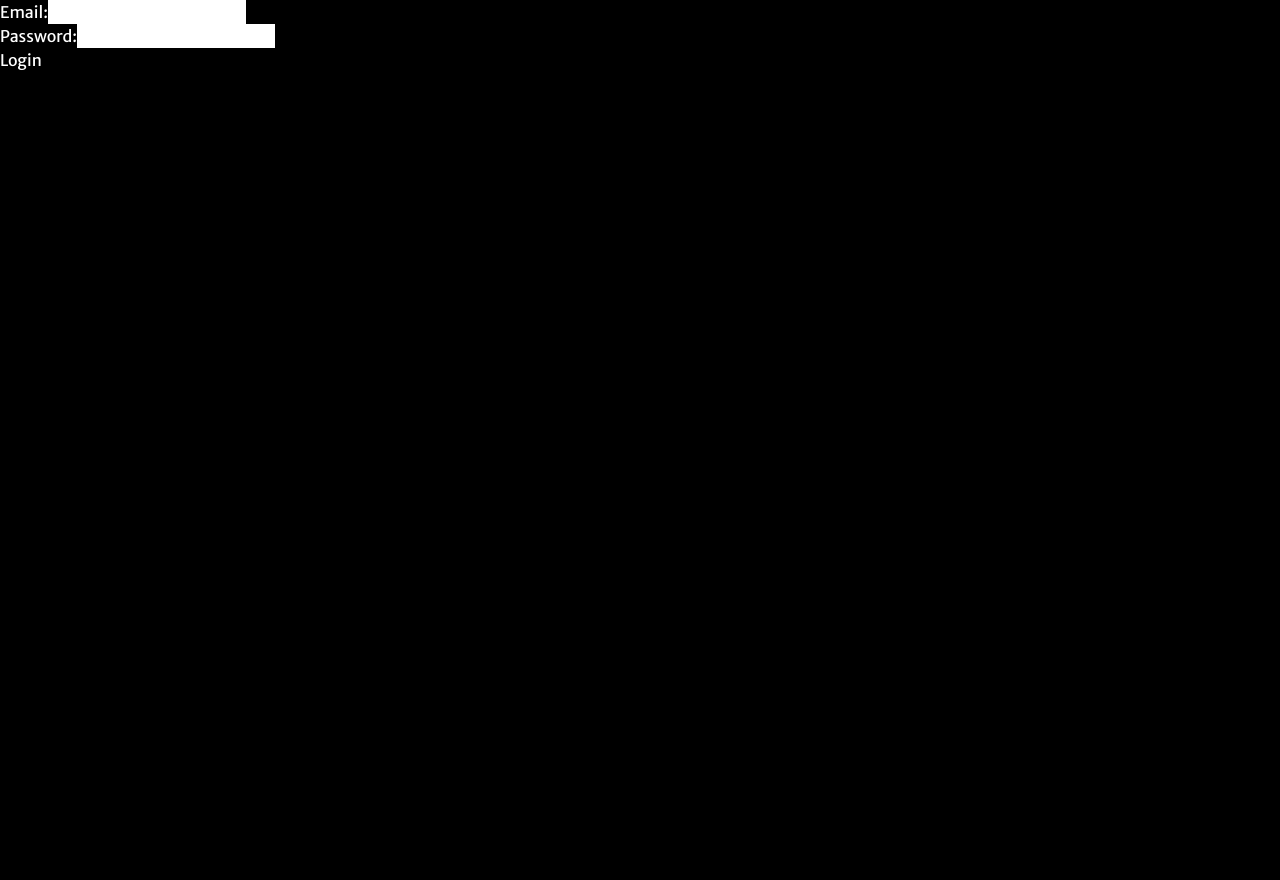
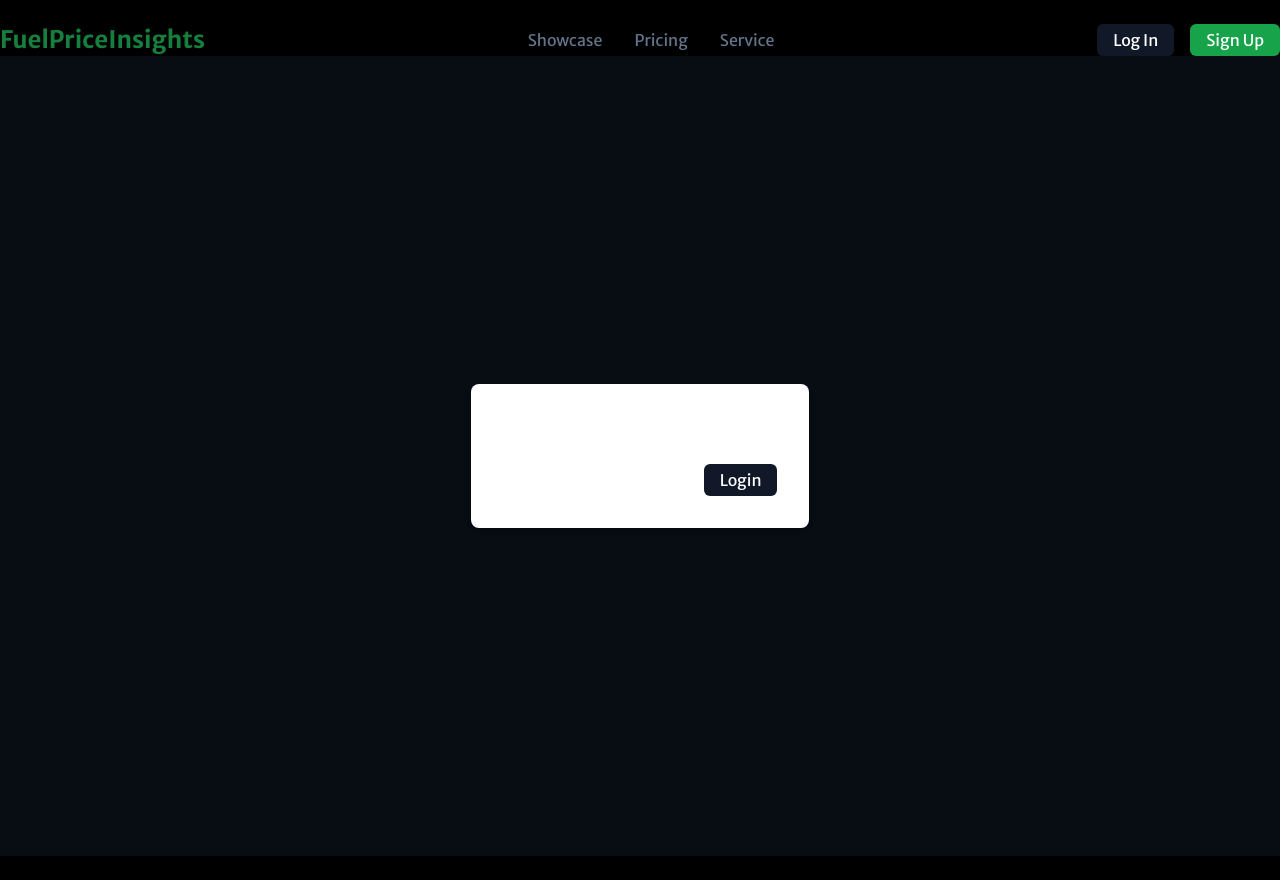
Before and after one commit to caoboyeehaw/fuel-price-insights, a Next.js app: page /login in a window 1280 px wide. Before the commit the page ends 800 px from the top, so only its background shows below. Built offline with nearby package versions, Linux system fonts and the light colour scheme.

Commit message:
good push

```diff
--- a/src/components/Navbar.tsx
+++ b/src/components/Navbar.tsx
@@ -6,13 +6,20 @@ const Navbar = () => {
       <nav className="flex justify-between items-center">
         <div>
           <Link href="/" className="font-bold text-2xl text-green-700">FuelPriceInsights</Link>
+
+        </div>
+
+        <div>
+          <Link className="text-md rounded-lg px-4 py-2 text-slate-500 hover:text-black" href="/showcase">Showcase</Link>
+          <Link className="text-md rounded-lg px-4 py-2 text-slate-500 hover:text-black" href="/pricing">Pricing</Link>
+          <Link className="text-md rounded-lg px-4 py-2 text-slate-500 hover:text-black" href="/service">Service</Link>
         </div>
         <div className="flex space-x-4 items-center">
-          <Link className="text-md rounded-lg px-4 py-2 text-slate-500 hover:text-black" href="/">About</Link>
-          <Link className="text-md flex items-center shadow-lg rounded-lg hover:shadow-none px-4 py-1 bg-gray-900 text-white" href="/login">
+
+          <Link className="text-md flex items-center rounded-md px-4 py-1 bg-gray-900 hover:bg-gray-800 text-white" href="/login">
             <span className="mx-auto">Log In</span>
           </Link>
-          <Link className="text-md flex items-center shadow-lg rounded-lg hover:shadow-none px-4 py-1 bg-green-600 text-white" href="/signup">
+          <Link className="text-md flex items-center rounded-md hover:shadow-none px-4 py-1 bg-green-600 hover:bg-green-500 text-white" href="/signup">
             <span className="mx-auto">Sign Up</span>
           </Link>
         </div>
--- a/src/pages/login.tsx
+++ b/src/pages/login.tsx
@@ -1,4 +1,5 @@
 import { useForm } from 'react-hook-form';
+import Navbar from '../components/Navbar';
 
 const SigninPage = () => {
   const { register, handleSubmit, formState: { errors } } = useForm();
@@ -8,6 +9,10 @@ const SigninPage = () => {
   }
 
   return (
+    <div className="flex flex-col min-h-screen py-6">
+      <Navbar />
+      <div className="flex items-center justify-center min-h-screen bg-opacity-50 bg-gray-900">
+        <div className="bg-white p-8 rounded-lg shadow-md flex flex-col">
           <form onSubmit={handleSubmit(onSubmit)}>
             <div>
               <label>Email:</label>
@@ -19,8 +24,13 @@ const SigninPage = () => {
               <input type="password" {...register('password', { required: true })} />
               {errors.password && <p>This field is required</p>}
             </div>
-      <button type="submit">Login</button>
+            <div className="flex justify-end">
+              <button className="text-md flex items-center rounded-md px-4 py-1 bg-gray-900 hover:bg-gray-800 text-white" type="submit">Login</button>
+            </div>
           </form>
+        </div>
+      </div>
+    </div>
   );
 };
 
--- /dev/null
+++ b/src/pages/pricing.tsx
@@ -0,0 +1,14 @@
+import Navbar from '../components/Navbar';
+
+export default function Pricing() {
+  return (
+    <div className="flex flex-col min-h-screen py-6 ">
+      <Navbar />
+        <div className="mt-4 border-b-2 border-gray-200">
+        </div>
+        <div className="container mx-auto py-6">
+          This is the pricing page with all the pricings involved (probably an infographic of some sorts)
+        </div>
+    </div>
+  );
+};
--- /dev/null
+++ b/src/pages/service.tsx
@@ -0,0 +1,14 @@
+import Navbar from '../components/Navbar';
+
+export default function Service() {
+  return (
+    <div className="flex flex-col min-h-screen py-6 ">
+      <Navbar />
+        <div className="mt-4 border-b-2 border-gray-200">
+        </div>
+        <div className="container mx-auto py-6">
+          This is the service page that shows what we do as a mission; basically the about page
+        </div>
+    </div>
+  );
+};
--- /dev/null
+++ b/src/pages/showcase.tsx
@@ -0,0 +1,14 @@
+import Navbar from '../components/Navbar';
+
+export default function Showcase() {
+  return (
+    <div className="flex flex-col min-h-screen py-6 ">
+      <Navbar />
+        <div className="mt-4 border-b-2 border-gray-200">
+        </div>
+        <div className="container mx-auto py-6">
+          This is the showcase page with the quick free-tier calculator
+        </div>
+    </div>
+  );
+};
```
Lines whose indentation alone changed are shown as unchanged.
